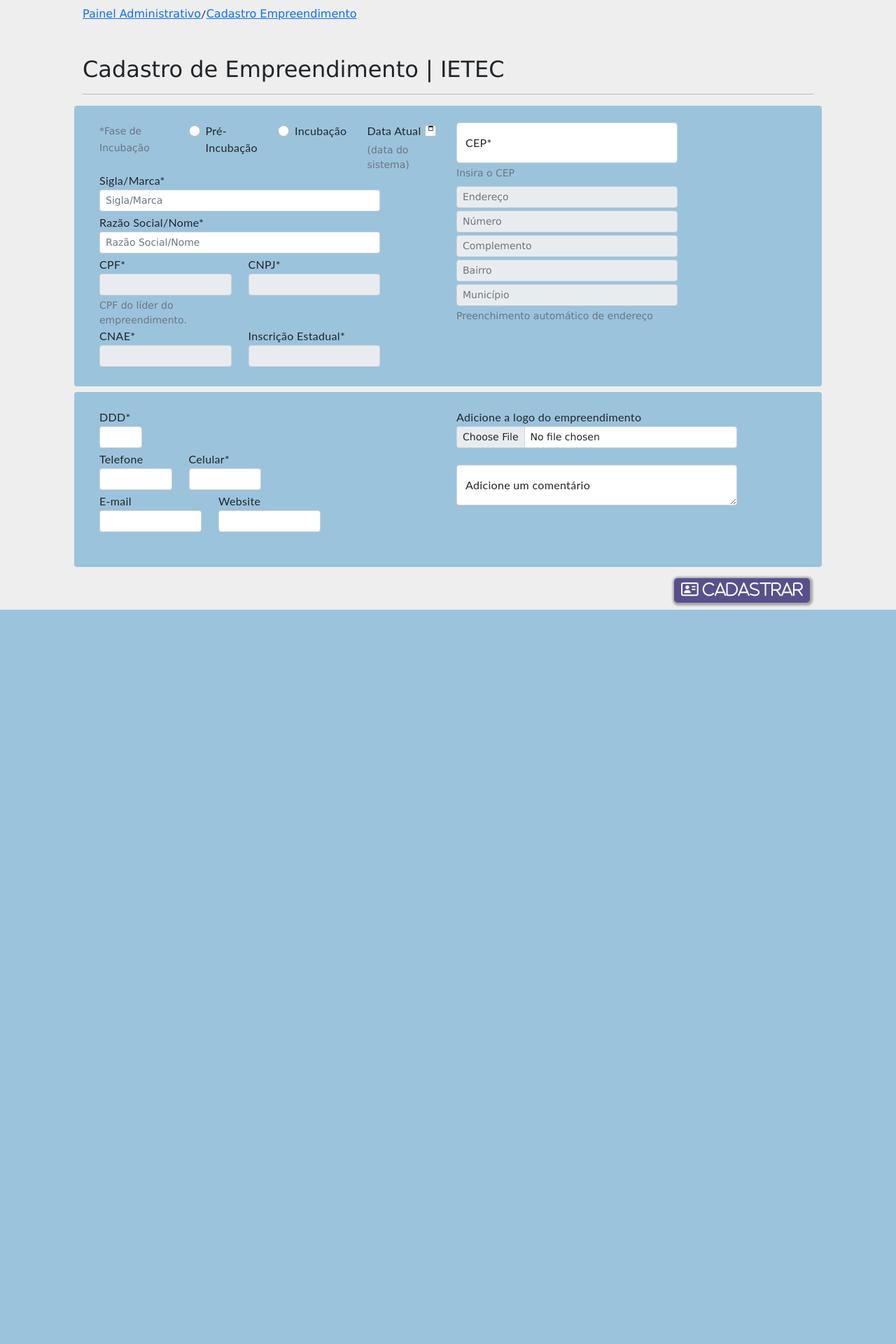
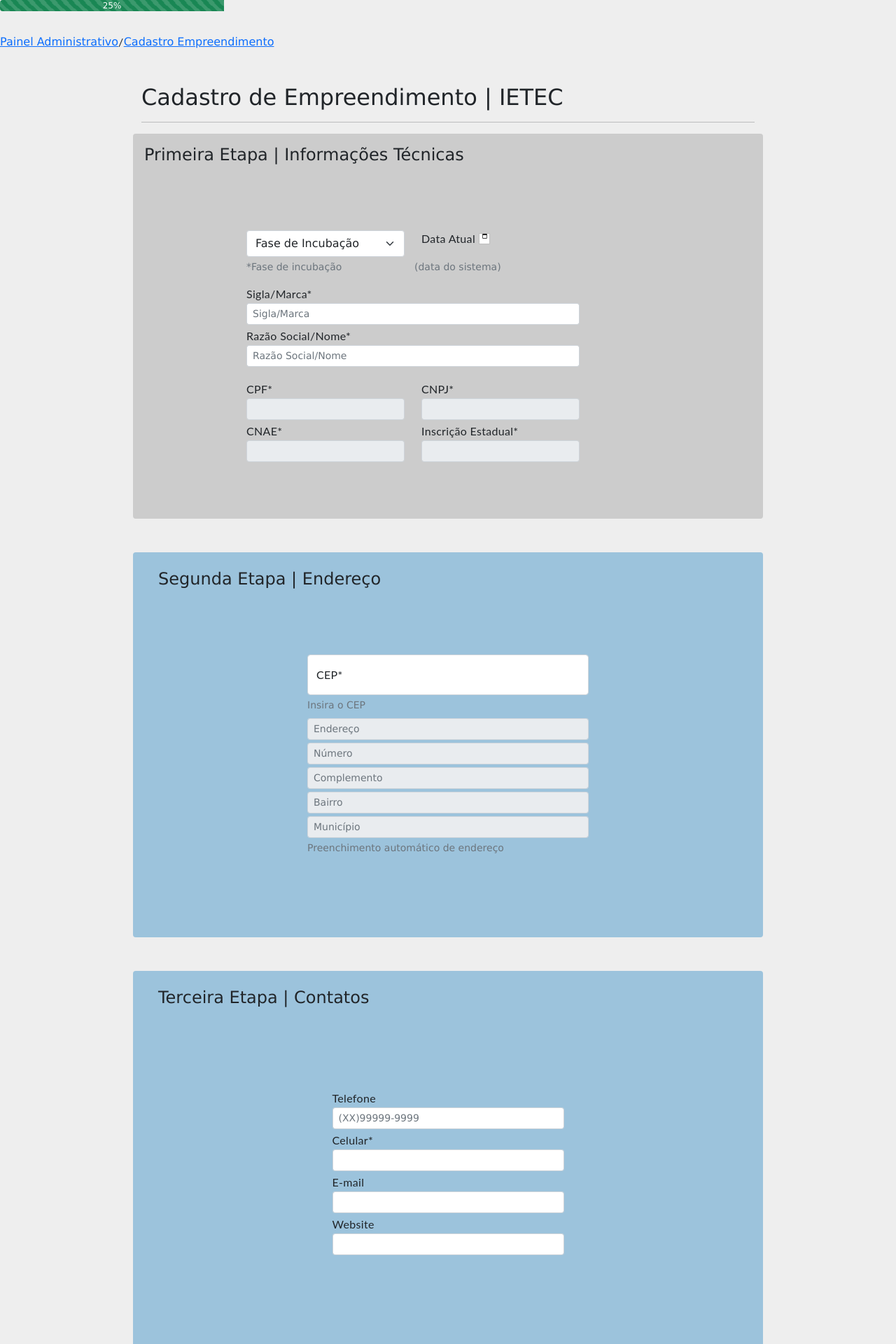
Before and after one commit to cefetfriburgo/Projeto-Gestao-IETEC, a PHP site: page /cadastro-empreendimento/index.html in a window 1280 px wide. Shown: the top 1920 px of the page at 70% size. Before the commit the page ends 871 px from the top, so only its background shows below. Run offline with PHP 8.4, Linux system fonts and the light colour scheme; some libraries are stand-ins or nearby versions.

Commit message:
reestruturação do painel de cadastro do empreendimento

```diff
--- a/src/cadastro-empreendimento/estilo.css
+++ b/src/cadastro-empreendimento/estilo.css
@@ -1,13 +1,11 @@
-body{
-    background-color: lightgoldenrodyellow;
-}
 .cadastro-superior{
     border-radius: 4px;
+    min-height: 550px;
+}
 
-    min-height: 350px;
+/* TAMANHO DAS TELAS DE CADASTRO */
+@media (min-width: 1200px) {
+    .container{
+        max-width: 900px;
+    }
 }
-.cadastro-inferior{
-    border-radius: 4px;
-
-    min-height: 250px;
-}
--- a/src/cadastro-empreendimento/index.html
+++ b/src/cadastro-empreendimento/index.html
@@ -12,43 +12,44 @@
 	<title>IETEC | Cadastrar Empreendimento</title>
 </head>
 <body class="branco">
-	<div class="container-fluid">
-		<div class="container px-5">
-			<div class="d-flex flex-row mt-2">
-				<a href="../painel-administrativo/index.html">Painel Administrativo</a>
+	<div class="progress fixed-top" style="background-color: transparent;">
+		<div id="myBar" class="progress-bar progress-bar-striped progress-bar-animated bg-success" role="progressbar" aria-valuenow="25" aria-valuemin="0" aria-valuemax="100" style="width: 25%">25%</div>
+	</div>
+	<div class="d-flex flex-row mt-5">
+		<a href="./painel-administrativo/index.html">Painel Administrativo</a>
 		<p> / </p>
 		<a href="#">Cadastro Empreendimento</a>
 	</div>
-			<form action="">
+	<div class="container">
 		<h1 class="mt-5">Cadastro de Empreendimento | IETEC</h1>
 		<hr>
-				<div class="row cadastro-superior mb-2 p-4 azul">
-					<div class="col-6">
-						<!-- INPUTS COLUNA DA ESQUERDA -->
-						<!-- INCUBAÇÃO RADIOS | A DATA DE CADASTRO SERÁ ENVIADA AUTOMATICAMENTE -->
+		<form action="">
+			<!-- PRIMEIRA TELA DE CADASTRO -->
+			<div class="row justify-content-center cadastro-superior mb-5 cinza">
+				<h3 class="p-3">Primeira Etapa | Informações Técnicas</h3>
+				<div class="col-8" style="position: relative;">
+					<div class="row mb-3">
+						<div class="col-5">
+							<select class="form-select form-selec-sm">
+								<option selected>Fase de Incubação</option>
+								<option value="1" id="p-incubada">Pré-Incubada</option>
+								<option value="2" id="incubada">Incubada</option>
+							</select>
+						</div>
+						<div class="col"> <!-- A DATA DE CADASTRO SERÁ ENVIADA AUTOMATICAMENTE -->
+							<label class="form-check-label" for="data">Data Atual</label>
+							<input class="form-check-input" type="datetime-local" id="data">
+						</div>
 						<div class="row">
-							<div class="col">
-								<span class="form-text">*Fase de Incubação</span>
+							<div class="col-5">
+								<div class="form-text">*Fase de incubação</div>
 							</div>
 							<div class="col">
-								<div class="form-check">
-									<label class="form-check-label" for="flexRadio" for="piRadio">Pré-Incubação</label>
-									<input id="p-incubada" class="form-check-input" type="radio" name="flexRadio" id="piRadio">
-								</div>
-							</div>
-							<div class="col">
-								<div class="form-check">
-									<label class="form-check-label" for="iRadio">Incubação</label>
-									<input id="incubada" class="form-check-input" type="radio" name="flexRadio" id="iRadio">
-								</div>
-							</div>
-							<div class="col">
-								<label class="form-check-label" for="data">Data Atual</label>
-								<input class="form-check-input" type="datetime-local" id="data">
 								<div class="form-text">(data do sistema)</div>
 							</div>
 						</div>
-						<div class="row">
+					</div>
+					<div class="row mb-3">
 						<div class="col-10 float-left">
 							<label for="sigla-marca" >Sigla/Marca*</label>
 							<input id="sigla-marca" class="form-control form-control-sm mb-1" type="text" placeholder="Sigla/Marca">
@@ -60,7 +61,6 @@
 						<div class="col-5">
 							<label for="cpf">CPF*</label>
 							<input id="cpf" class="form-control form-control-sm" type="text" disabled>
-								<div class="form-text">CPF do líder do empreendimento.</div>
 						</div>
 						<div class="col-5">
 							<label  for="cnpj" >CNPJ*</label>
@@ -81,9 +81,12 @@
 						</div>
 					</div>
 				</div>
+			</div>
 
-					<!-- INPUTS COLUNA DA DIREITA -->
-					<div class="col-4">
+			<!-- SEGUNDA TELA DE CADASTRO -->
+			<div class="row justify-content-center cadastro-superior mb-5 p-4 azul" id="segunda-sessao">
+				<h3>Segunda Etapa | Endereço</h3>
+				<div class="col-6">
 					<div class="form-floating">
 						<input id="cep" class="form-control" type="text" placeholder="CEP">
 						<label  for="cep">CEP*</label>
@@ -98,53 +101,42 @@
 				</div>
 			</div>
 
-				<!-- INPUTS LINHA INFERIOR -->
-				<div class="row cadastro-inferior p-4 azul">
-					<div class="col-6">
-						<div class="row">
-							<div class="col-2">
-								<label  for="ddd">DDD*</label>
-								<input id="ddd" class="col-1 form-control form-control-sm mb-1" type="tel">
-							</div>
-						</div>
-						<div class="row">
-							<div class="col-3">
-								<label  for="telefone">Telefone</label>
-								<input id="telefone" class="form-control form-control-sm mb-1" type="tel">
-							</div>
-							<div class="col-3">
+			<!-- TERCEIRA TELA DE CADASTRO -->
+			<div class="row justify-content-center cadastro-superior mb-5 p-4 azul">
+				<h3>Terceira Etapa | Contatos</h3>
+				<div class="col-5">
+					<label  for="phone">Telefone</label>
+					<input type="tel" id="phone" name="phone" placeholder="(XX)99999-9999" pattern="\([0-9]{2}\)[0-9]{5}\-[0-9]{4}" class="form-control form-control-sm mb-1">
 					<label for="celular">Celular*</label>
 					<input id="celular" class="form-control form-control-sm mb-1" type="tel">
-							</div>
-						</div>
-						<div class="row">
-							<div class="col-4">
 					<label for="e-mail" >E-mail</label>
 					<input id="e-mail" class="form-control form-control-sm mb-1" type="email">
-							</div>
-							<div class="col-4">
 					<label for="website" >Website</label>
 					<input id="website" class="form-control form-control-sm mb-1" type="url">
 				</div>
 			</div>
-					</div>
-					<div class="col-5">
-						<label  for="logoEmpresa">Adicione a logo do empreendimento</label>
+
+			<!-- ÚLTIMA TELA DE CADASTRO -->
+			<div class="row cadastro-superior mb-5 p-4 azul justify-content-center">
+				<h3>Última Etapa | Opcionais</h3>
+				<div class="col-6">
+					<label  for="logoEmpresa">Adicione uma logo para o empreendimento</label>
 					<input class="form-control form-control-sm mb-4" type="file" id="logoEmpresa">
 					<div class="form-floating">
-							<textarea class="form-control form-control-sm" placeholder="" id="comentario" style="max-height: 100px"></textarea>
+						<textarea class="form-control form-control" placeholder="" id="comentario" style="max-height: 300px"></textarea>
 						<label for="comentario">Adicione um comentário</label>
 					</div>
 				</div>
 			</div>
+
+			<!-- BOTÃO INFERIOR -->
 			<div class="d-flex flex-row-reverse">
-					<label class="btn btn-success mt-3 " for="cadastrar">
-						<i class="far fa-address-card"> cadastrar</i>
+				<label class="btn btn-success " for="cadastrar">
+					<i class="far fa-address-card"> CADASTRAR</i>
 				</label>
 				<input type="submit" class="btn-check" id="cadastrar" checked>
 			</div>
 		</form>
-		</div>
 	</div>
 	<script>
 		$(document).ready(function() {
@@ -163,5 +155,28 @@
 			});
 		});
 	</script>
+	<script>
+		var i = 0;
+		function move() {
+			if (i == 0) {
+				i = 1;
+				var elem = document.getElementById("myBar");
+				var width = 25;
+				var id = setInterval(frame, 25);
+				function frame() {
+					if (width >= 100) {
+						clearInterval(id);
+						i = 0;
+					}
+					else {
+						width = width + 25;
+						elem.style.width = width + "%";
+						elem.innerHTML = width + "%";
+						elem.ariaValueNow = width;
+					}
+				}
+			}
+		}
+	</script>
 </body>
 </html>
```
Lines whose indentation alone changed are shown as unchanged.
